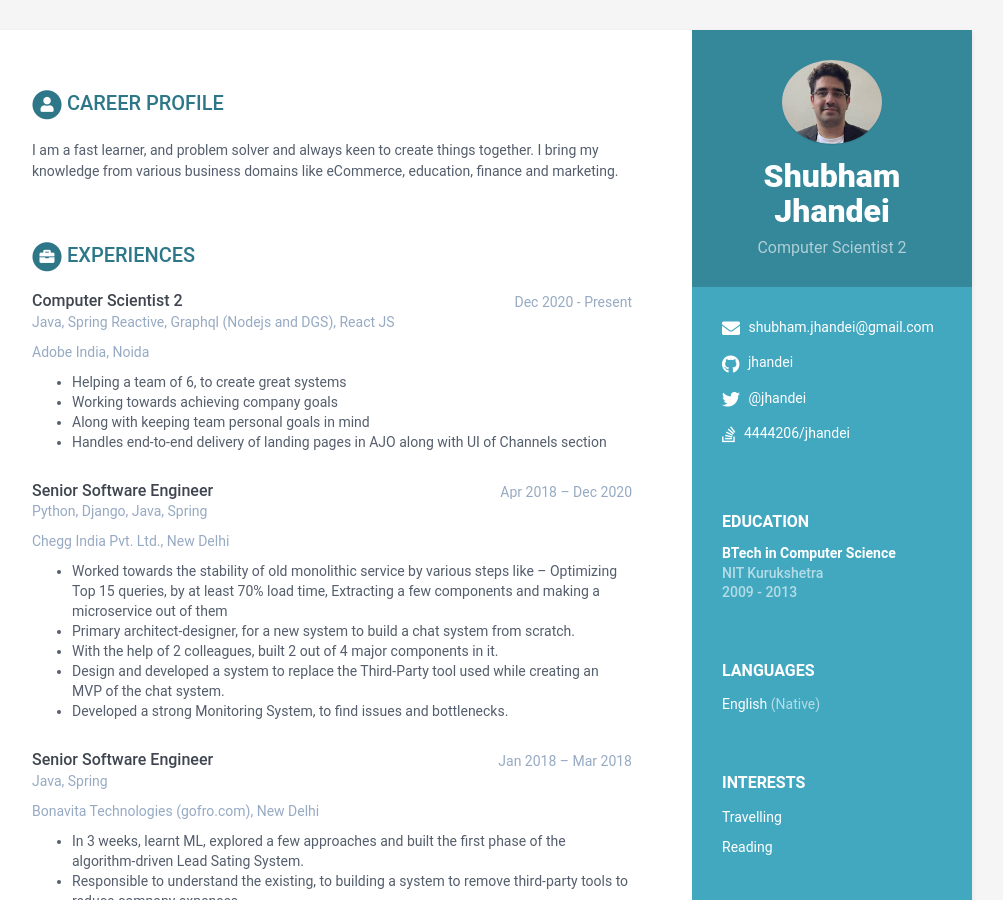
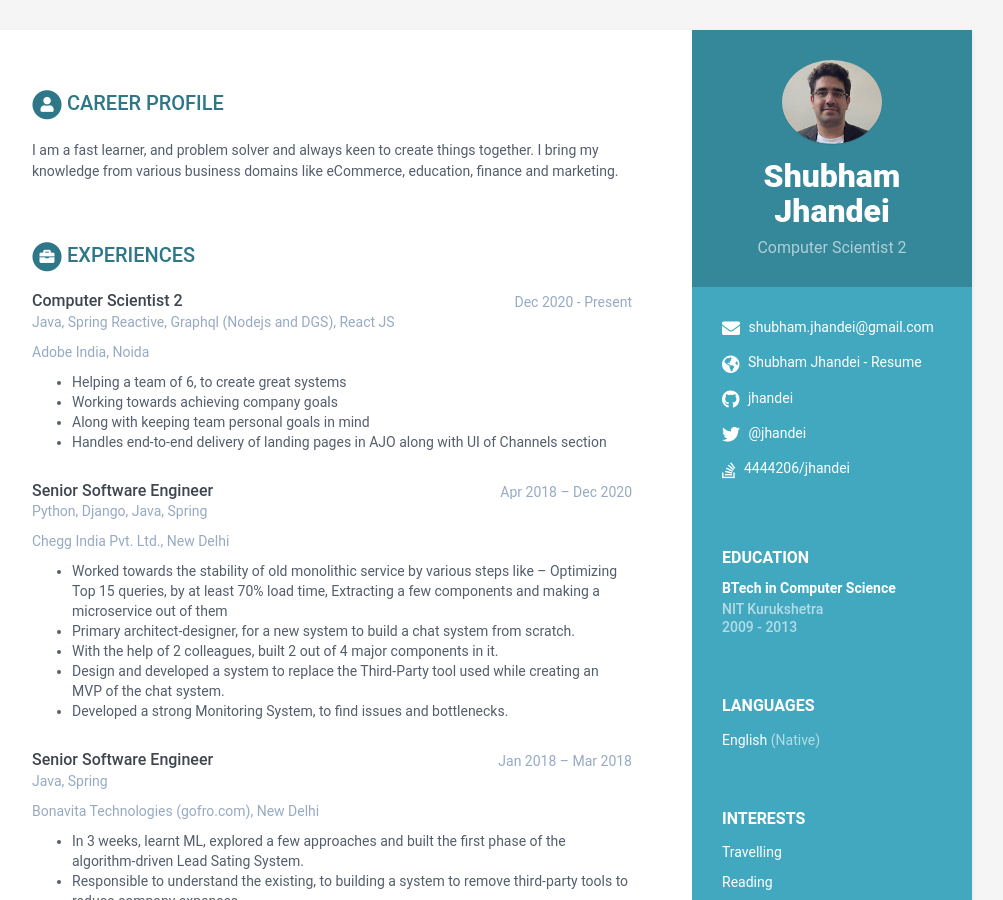
Before and after one commit to jhandei/shubham, a Jekyll site: the page built from index.html, in a window 1280 px wide and 900 px high. Shown: the whole window, without its empty margins (168-1171 px from the left). Built offline with Jekyll 4.4.1, drawn with Linux system fonts in a browser that asks for light colours.

Commit message:
added resume

```diff
--- a/_data/data.yml
+++ b/_data/data.yml
@@ -14,6 +14,7 @@ sidebar:
     # Sidebar links
     email: shubham.jhandei@gmail.com
     website: # blog.webjeda.com #do not add http://
+    resume: shubham.jhandei.com/resume.pdf
     linkedin: # jhandei
     github: jhandei
     telegram: # add your nickname without '@' sign
```
